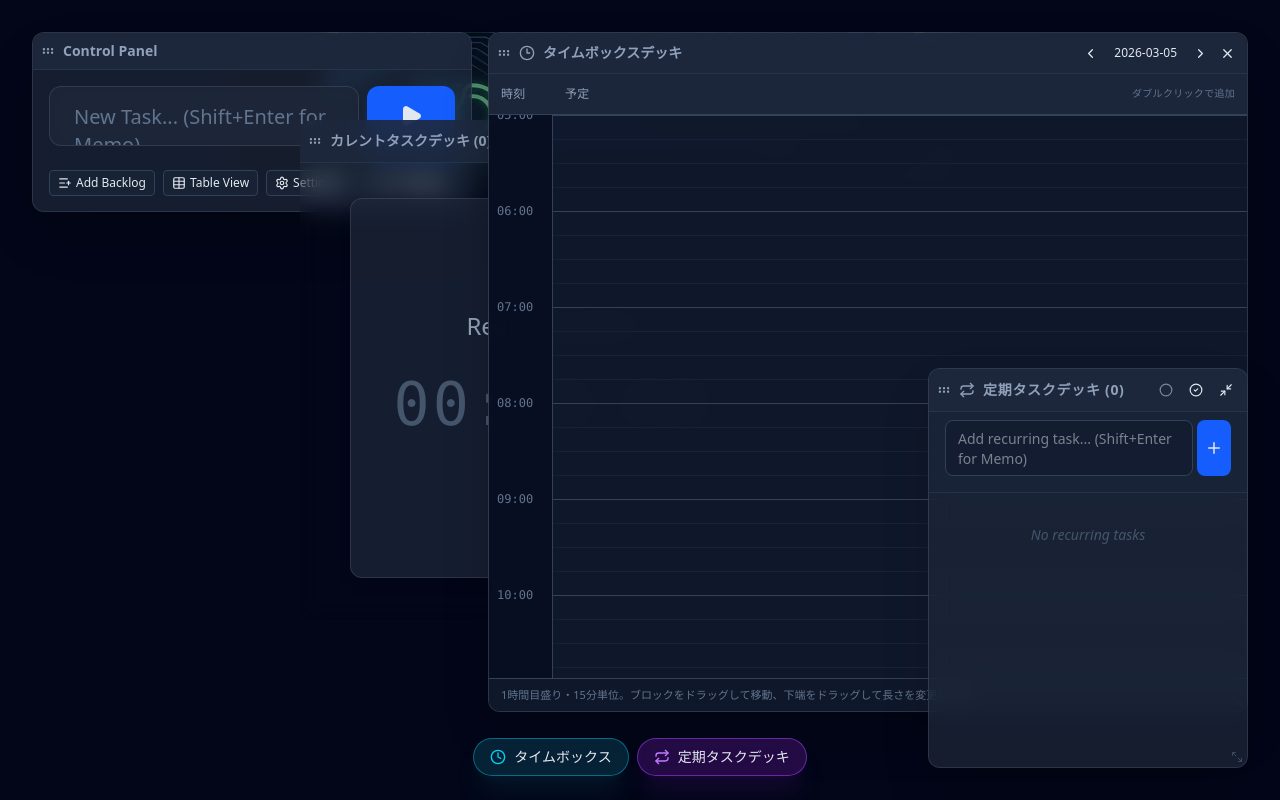
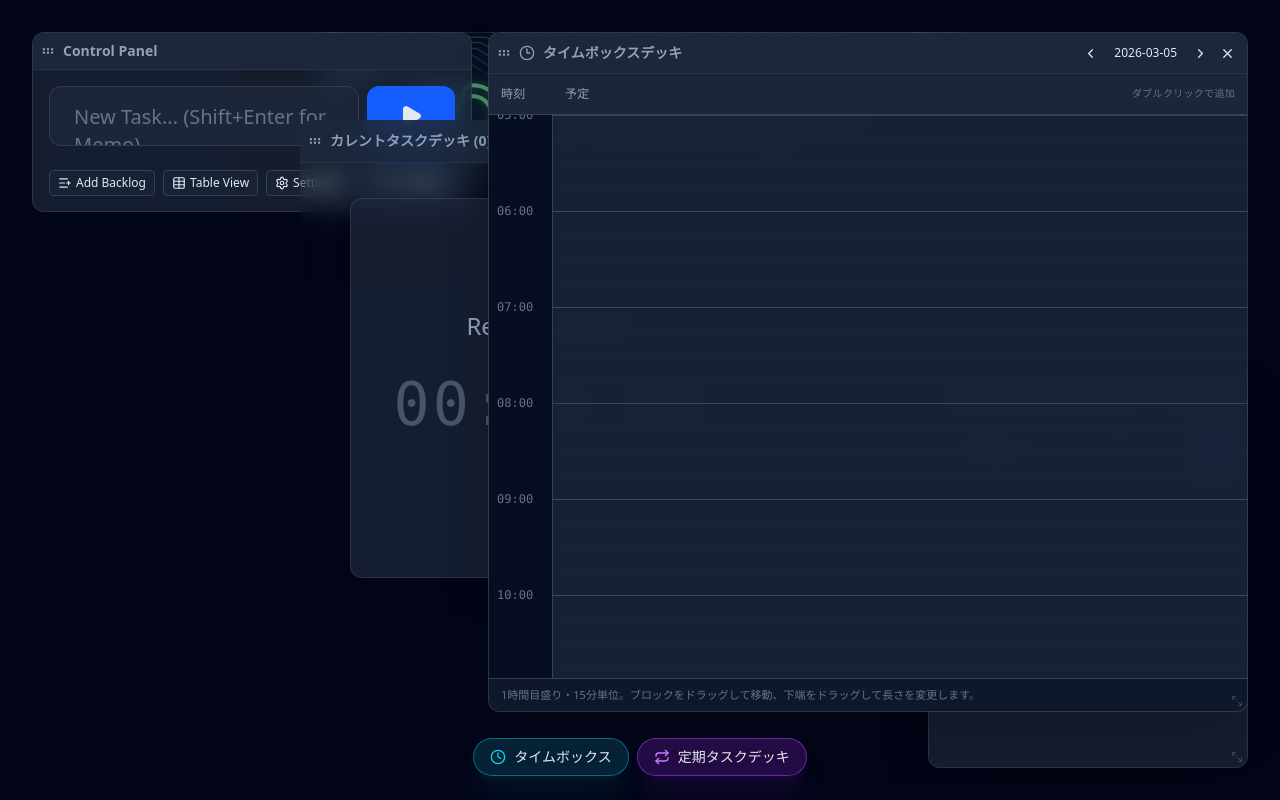
Before and after one commit to jca02266/timetaskdeck, a Next.js app: page / in a window 1280 px wide. Both pictures are taken after a click on the button "タイムボックス". Built offline with nearby package versions, Linux system fonts and the light colour scheme.

Commit message:
fix: link timebox plan and actuals

```diff
--- a/src/app/page.tsx
+++ b/src/app/page.tsx
@@ -237,12 +237,18 @@ export default function Home() {
           ))}
           {/* Timebox Deck Dock Item */}
           <button
-            onClick={() => setTimeboxOpen(true)}
+            onClick={() => {
+              const nextOpen = !isTimeboxOpen;
+              setTimeboxOpen(nextOpen);
+              if (nextOpen) {
+                useTaskStore.getState().bringToFront('timebox-panel');
+              }
+            }}
             className={`pointer-events-auto flex items-center gap-2 px-4 py-2 backdrop-blur-md border rounded-full text-sm font-medium transition-all shadow-xl hover:-translate-y-0.5
               ${isTimeboxOpen
                 ? 'bg-cyan-900/40 border-cyan-500/50 text-cyan-100 shadow-cyan-900/20'
                 : 'bg-slate-900/90 border-slate-700/50 text-slate-400 hover:text-white hover:bg-slate-800'}`}
-            title="タイムボックスデッキを開く"
+            title={isTimeboxOpen ? "タイムボックスデッキを隠す" : "タイムボックスデッキを表示"}
           >
             <Clock size={16} className={isTimeboxOpen ? 'text-cyan-400' : 'opacity-60'} />
             <span>タイムボックス</span>
--- a/src/components/TimeboxDeck.tsx
+++ b/src/components/TimeboxDeck.tsx
@@ -8,6 +8,7 @@ import { useTaskStore, getLogicalDate, type Task } from '@/store/useTaskStore';
 import { useTimeboxStore, type Timebox } from '@/store/useTimeboxStore';
 import {
     getActualMinutes,
+    getActualTaskLogs,
     getLogicalDayStart,
     getTimeboxResult,
     TIMEBOX_SLOT_MINUTES,
@@ -298,6 +299,13 @@ export function TimeboxDeck({ onClose }: TimeboxDeckProps) {
 
     const editingTimebox = editingId ? timeboxes.find((timebox) => timebox.id === editingId) : undefined;
     const currentMinute = (now - dayStartMs) / 60_000;
+    const actualTaskIds = [...new Set([
+        ...taskLog.map((log) => log.taskId),
+        currentTask?.id,
+    ].filter((taskId): taskId is string => Boolean(taskId)))];
+    const actualDayLogs = actualTaskIds.flatMap((taskId) =>
+        getActualTaskLogs(taskId, dayStartMs, dayEndMs, taskLog, currentTask, now),
+    );
 
     return (
         <DraggablePanel
@@ -330,6 +338,21 @@ export function TimeboxDeck({ onClose }: TimeboxDeckProps) {
                             ))}
                         </div>
                         <div className="relative" onDoubleClick={createTimebox}>
+                            {Array.from({ length: TIMEBOX_TOTAL_MINUTES / TIMEBOX_SLOT_MINUTES }, (_, index) => {
+                                const slotStart = index * TIMEBOX_SLOT_MINUTES;
+                                const slotEnd = slotStart + TIMEBOX_SLOT_MINUTES;
+                                const isPast = currentMinute >= slotEnd;
+                                const isCurrent = currentMinute >= slotStart && currentMinute < slotEnd;
+                                return (
+                                    <div
+                                        key={`background-${index}`}
+                                        className={`absolute inset-x-0 pointer-events-none ${
+                                            isPast ? 'bg-slate-700/25' : isCurrent ? 'bg-cyan-950/25' : ''
+                                        }`}
+                                        style={{ top: index * SLOT_HEIGHT, height: SLOT_HEIGHT }}
+                                    />
+                                );
+                            })}
                             {Array.from({ length: 97 }, (_, index) => (
                                 <div
                                     key={index}
@@ -340,6 +363,23 @@ export function TimeboxDeck({ onClose }: TimeboxDeckProps) {
                             {currentMinute >= 0 && currentMinute < TIMEBOX_TOTAL_MINUTES && (
                                 <div className="absolute inset-x-0 z-20 border-t border-cyan-400/80 pointer-events-none" style={{ top: currentMinute / 15 * SLOT_HEIGHT }} />
                             )}
+                            {actualDayLogs.map((actual) => {
+                                    const actualStart = Math.max(dayStartMs, actual.startTime);
+                                    const actualEnd = Math.min(dayEndMs, actual.endTime);
+                                    return (
+                                        <div
+                                            key={`actual-${actual.id}`}
+                                            className="absolute left-1/2 right-1 z-[8] rounded border border-dashed border-white/70 bg-slate-950/45 px-1.5 py-0.5 text-[10px] text-white/90 overflow-hidden pointer-events-none"
+                                            style={{
+                                                top: ((actualStart - dayStartMs) / 60000) / 15 * SLOT_HEIGHT + 1,
+                                                height: Math.max(8, ((actualEnd - actualStart) / 60000) / 15 * SLOT_HEIGHT - 2),
+                                            }}
+                                            title={`実績: ${actual.name}`}
+                                        >
+                                            <span className="truncate block">実績: {actual.name}</span>
+                                        </div>
+                                    );
+                                })}
                             {dayTimeboxes.map((timebox) => {
                                 const effective = effectiveTimebox(timebox);
                                 const shown = preview?.id === timebox.id ? { ...effective, ...preview } : effective;
@@ -348,6 +388,7 @@ export function TimeboxDeck({ onClose }: TimeboxDeckProps) {
                                 const startTime = dayStartMs + shown.startMinute * 60_000;
                                 const endTime = Math.min(dayEndMs, startTime + shown.durationMinutes * 60_000);
                                 const actualMinutes = getActualMinutes(shown.taskId, startTime, endTime, taskLog, currentTask, now);
+                                const actualLogs = getActualTaskLogs(shown.taskId, startTime, endTime, taskLog, currentTask, now);
                                 const result = getTimeboxResult(shown.taskId, actualMinutes, shown.durationMinutes, endTime, history, currentTask, now);
                                 return (
                                     <div
@@ -384,6 +425,11 @@ export function TimeboxDeck({ onClose }: TimeboxDeckProps) {
                                                 <div className={`flex justify-between text-[10px] ${resultClasses[result]}`}>
                                                     <span>{shown.durationMinutes}分</span>
                                                     <span>{actualMinutes > 0 ? `${Math.round(actualMinutes)}分実施 · ` : ''}{resultLabels[result] ?? ''}</span>
+                                                </div>
+                                            )}
+                                            {actualLogs.length > 0 && (
+                                                <div className="truncate text-[10px] text-white/80" title={actualLogs.map((log) => log.name).join(', ')}>
+                                                    実績: {actualLogs.map((log) => log.name).join(' / ')}
                                                 </div>
                                             )}
                                         </div>
--- a/src/utils/timebox.ts
+++ b/src/utils/timebox.ts
@@ -41,20 +41,50 @@ export function getActualMinutes(
     currentTask: Task | null,
     now: number,
 ): number {
-    if (!taskId) return 0;
+    const actualLogs = getActualTaskLogs(taskId, startTime, endTime, logs, currentTask, now);
+
+    return actualLogs.reduce((total, log) => {
+        const overlapStart = Math.max(startTime, log.startTime);
+        const overlapEnd = Math.min(endTime, log.endTime);
+        return overlapEnd > overlapStart ? total + (overlapEnd - overlapStart) / 60000 : total;
+    }, 0);
+}
+
+/**
+ * Returns the actual task sessions shown by the timeline and used for timebox totals.
+ * Keeping this in one place prevents the task label and the duration/result from diverging.
+ */
+export function getActualTaskLogs(
+    taskId: string | undefined,
+    startTime: number,
+    endTime: number,
+    logs: TaskLogEntry[],
+    currentTask: Task | null,
+    now: number,
+): Array<Pick<TaskLogEntry, 'id' | 'taskId' | 'name' | 'startTime' | 'endTime'>> {
+    if (!taskId) return [];
+
     const actualLogs = logs
         .filter((log) => log.taskId === taskId && log.endTime > log.startTime)
-        .map((log) => ({ start: log.startTime, end: log.endTime }));
+        .map(({ id, taskId: logTaskId, name, startTime: logStart, endTime: logEnd }) => ({
+            id,
+            taskId: logTaskId,
+            name,
+            startTime: logStart,
+            endTime: logEnd,
+        }));
 
     if (currentTask?.id === taskId && currentTask.status === 'pending' && currentTask.startTime > 0) {
-        actualLogs.push({ start: currentTask.startTime, end: now });
+        actualLogs.unshift({
+            id: 'current-active-task',
+            taskId,
+            name: currentTask.name,
+            startTime: currentTask.startTime,
+            endTime: now,
+        });
     }
 
-    return actualLogs.reduce((total, log) => {
-        const overlapStart = Math.max(startTime, log.start);
-        const overlapEnd = Math.min(endTime, log.end);
-        return overlapEnd > overlapStart ? total + (overlapEnd - overlapStart) / 60000 : total;
-    }, 0);
+    return actualLogs.filter((log) => log.endTime > startTime && log.startTime < endTime);
 }
 
 export type TimeboxResult = 'empty' | 'planned' | 'in-progress' | 'partial' | 'completed' | 'overrun' | 'missed';
```
